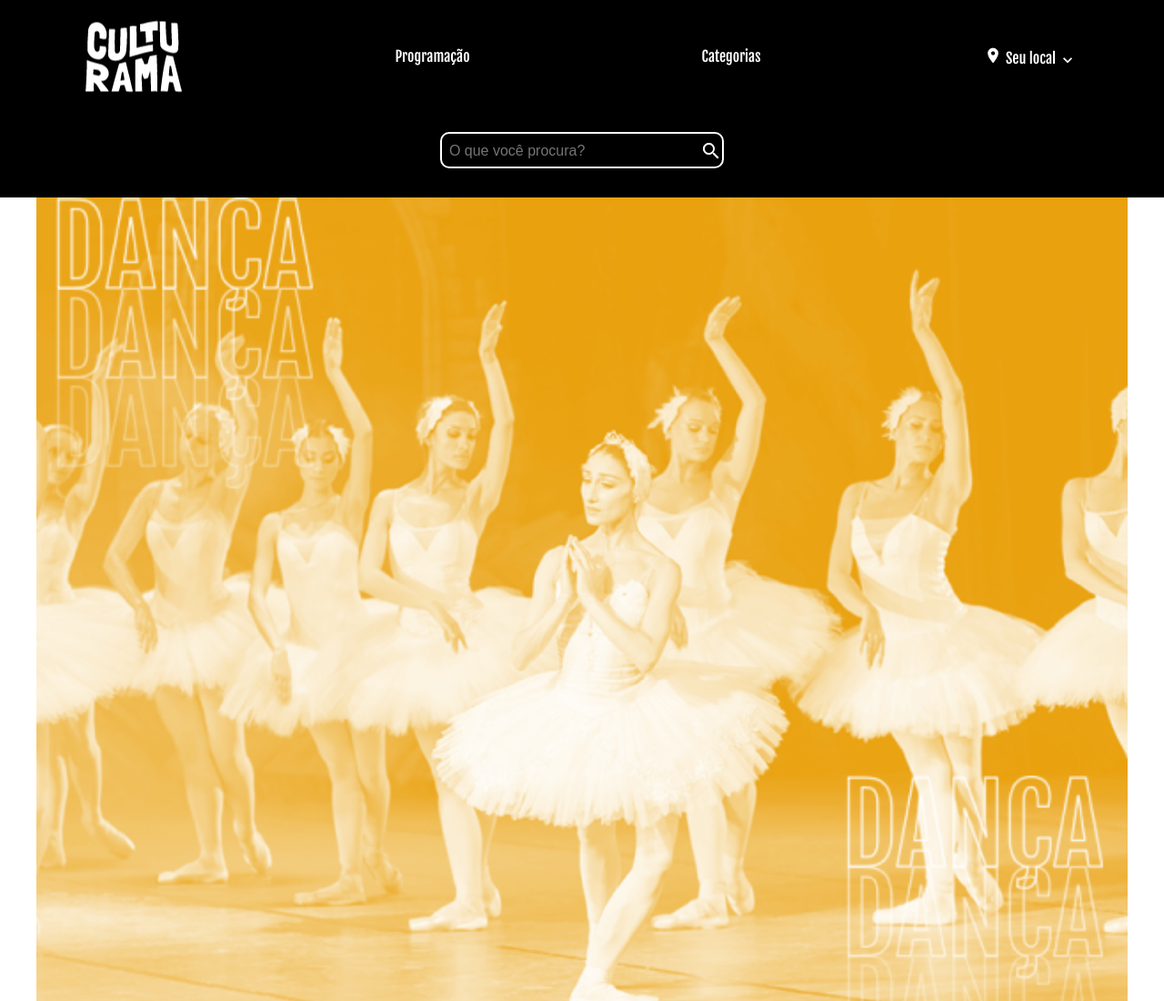
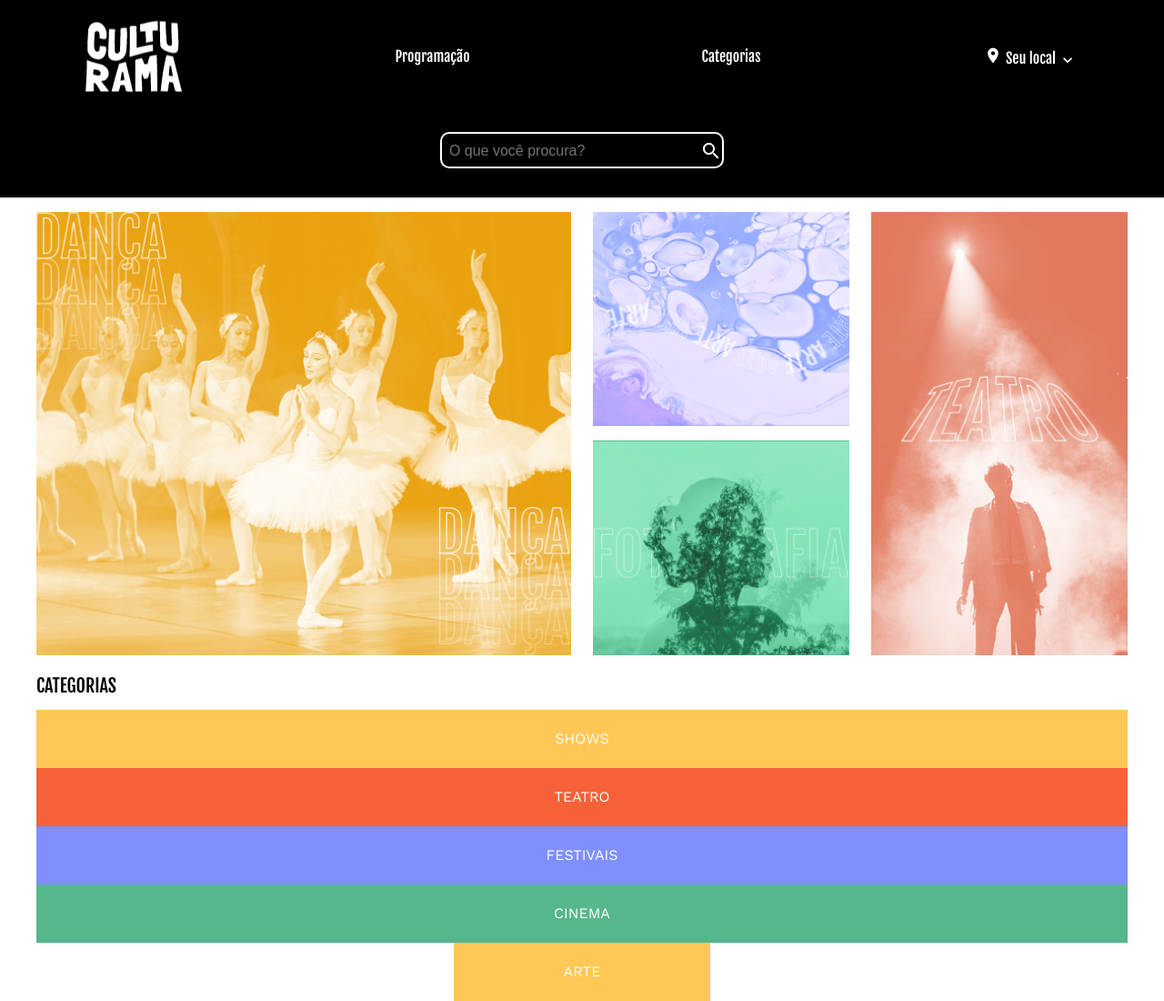
Before and after one commit to BirdMelo/Culturama, a plain HTML site: page index.html in a window 1280 px wide. Shown: the top 1100 px of the page at 91% size. Drawn offline with nearby package versions, Linux system fonts and the light colour scheme.

Commit message:
02. Play no Grid

```diff
--- a/assets/style/contents.css
+++ b/assets/style/contents.css
@@ -0,0 +1,22 @@
+.banner{
+    display: grid;
+    gap: 1rem;
+    padding-top: 1rem;
+}
+.banner img:nth-child(1){
+    grid-column: 1/3;
+}
+.banner img:nth-child(4){
+    grid-area: 2/2/4/3;
+}
+@media screen and (min-width:720px) {
+    .banner{
+        column-gap: 1.5rem;
+    }
+    .banner img:nth-child(1){
+        grid-area: 1/1/3/3;
+    }
+    .banner img:nth-child(4){
+        grid-area: 1/4/3/5;
+    }
+}
--- a/assets/style/header.css
+++ b/assets/style/header.css
@@ -1,7 +1,5 @@
 .menu{
     display: grid;
-    grid-template-columns: repeat(3,33%);
-    grid-template-rows: repeat(3,auto);
     align-items: center;
     text-align: center;
 }
--- a/index.html
+++ b/index.html
@@ -12,6 +12,7 @@
         crossorigin="anonymous" referrerpolicy="no-referrer" />
     <link rel="shortcut icon" href="./assets/img/Favicon2.png" type="image/x-icon">
     <link rel="stylesheet" href="./assets/style/header.css">
+    <link rel="stylesheet" href="./assets/style/contents.css">
     <link rel="stylesheet" href="./assets/style/style.css">
 </head>
 
```
